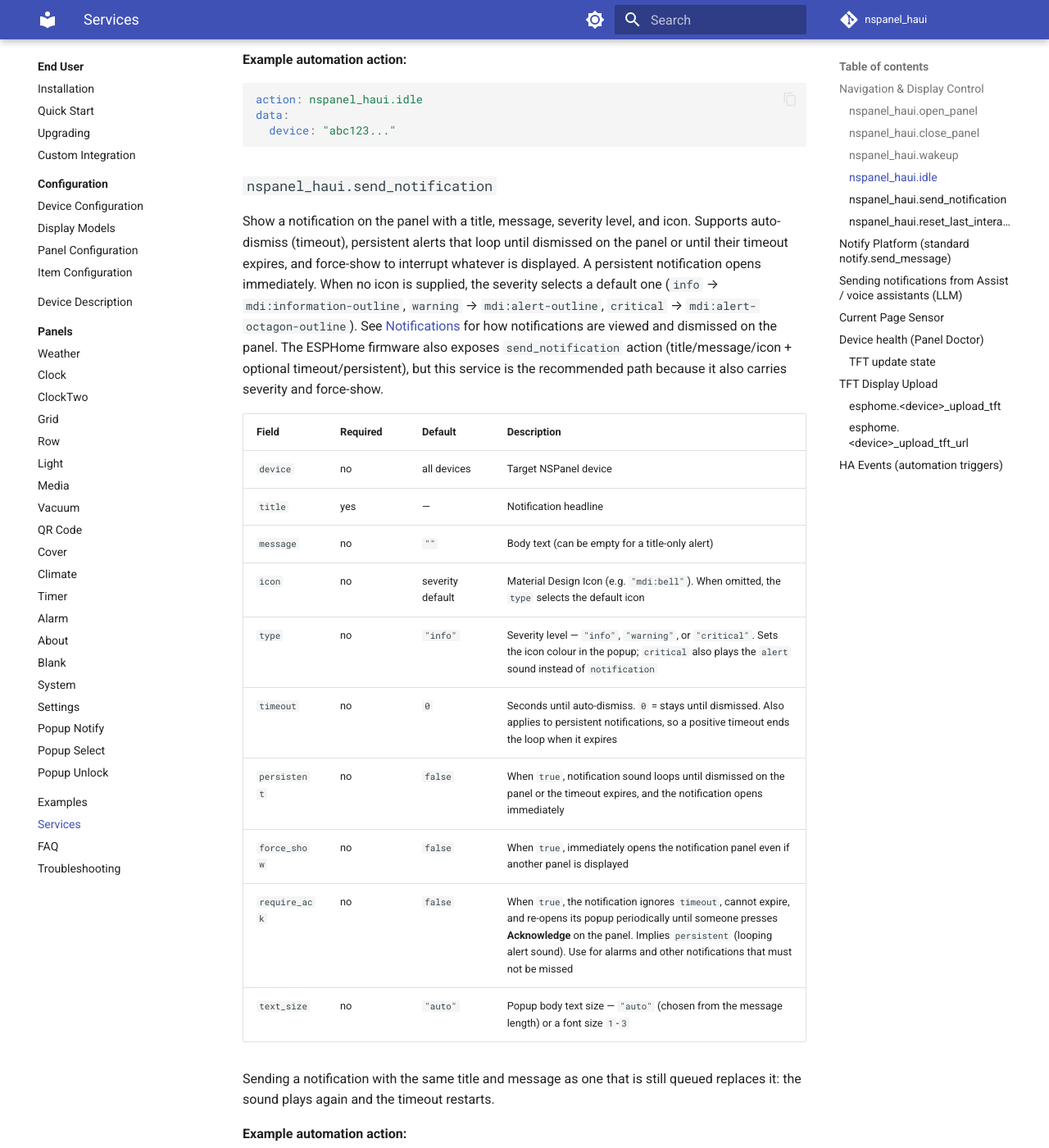
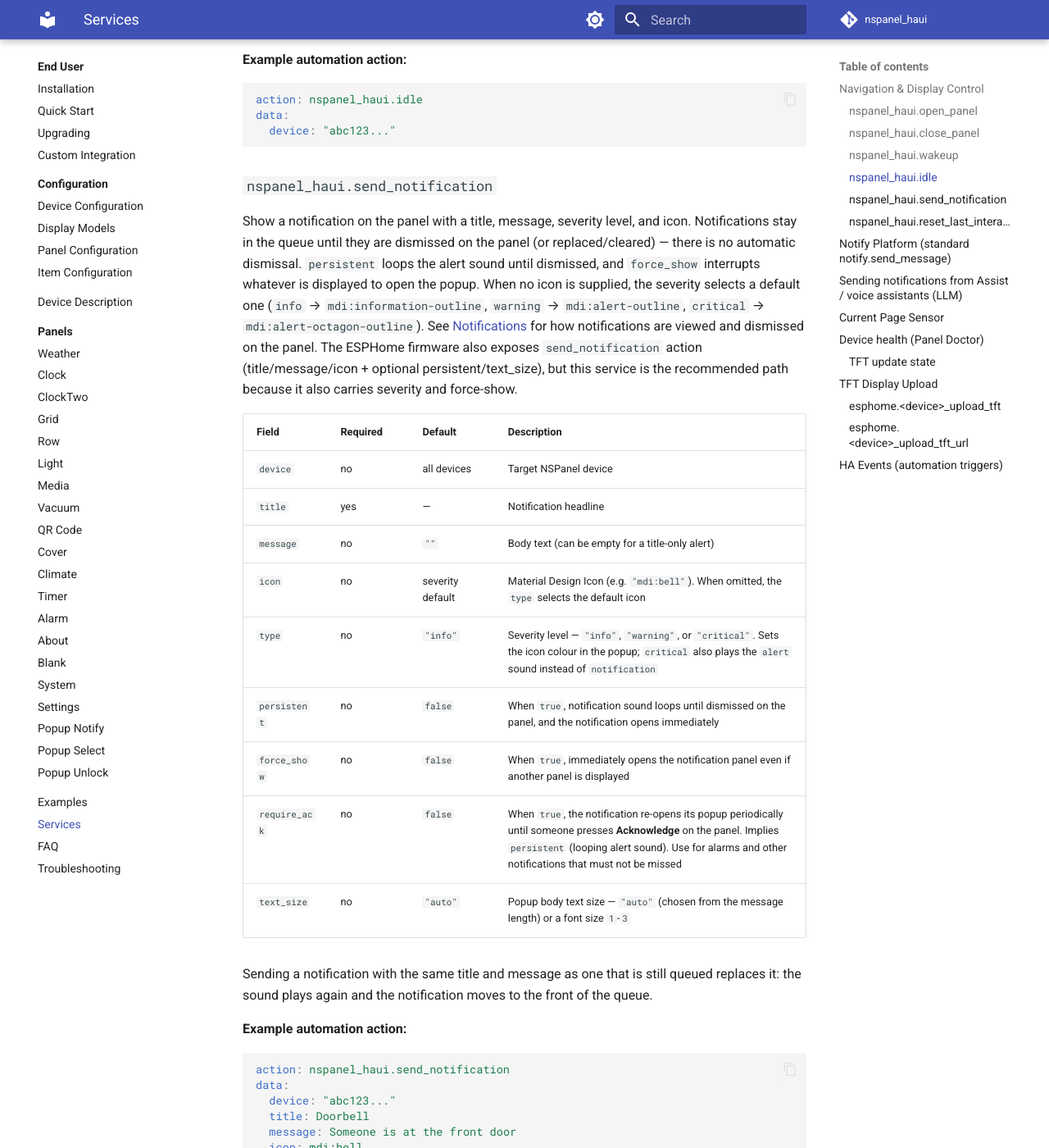
Before and after one commit to happydasch/nspanel_haui, an MkDocs documentation site: the page built from docs/services.md, in a window 1280 px wide and 1400 px high, scrolled down 2217 px. Shown: the whole window at 82% size. Built offline with MkDocs 1.6.1 and Material for MkDocs 9.7.7, drawn with Linux system fonts in a browser that asks for light colours; comment, search, counter and statistics services are not loaded; some of the changed text lies outside the part shown.

Commit message:
Refactor notification handling to remove timeout functionality
- Removed the `timeout` parameter from the notification methods and schemas, ensuring notifications remain until manually dismissed.
- Updated documentation to reflect the changes in notification behavior, emphasizing that notifications do not auto-dismiss.
- Adjusted related service calls and internal logic to accommodate the removal of timeout, including tests and examples.
- Enhanced the notification system to support `require_ack`, which allows critical notifications to re-open until acknowledged.

````diff
--- a/docs/services.md
+++ b/docs/services.md
@@ -104,15 +104,16 @@
 ### `nspanel_haui.send_notification`
 
 Show a notification on the panel with a title, message, severity level, and
-icon.  Supports auto-dismiss (timeout), persistent alerts that loop until
-dismissed on the panel or until their timeout expires, and force-show to
-interrupt whatever is displayed.  A persistent notification opens immediately.
+icon.  Notifications stay in the queue until they are dismissed on the panel
+(or replaced/cleared) — there is no automatic dismissal.  `persistent` loops
+the alert sound until dismissed, and `force_show` interrupts whatever is
+displayed to open the popup.
 When no icon is supplied, the severity selects a default one (`info` →
 `mdi:information-outline`, `warning` → `mdi:alert-outline`, `critical` →
 `mdi:alert-octagon-outline`).
 See [Notifications](device.md#notifications) for how notifications are
 viewed and dismissed on the panel.  The ESPHome firmware also exposes
-`send_notification` action (title/message/icon + optional timeout/persistent), but this service is
+`send_notification` action (title/message/icon + optional persistent/text_size), but this service is
 the recommended path because it also carries severity and force-show.
 
 | Field | Required | Default | Description |
@@ -122,14 +123,14 @@
 | `message` | no | `""` | Body text (can be empty for a title-only alert) |
 | `icon` | no | severity default | Material Design Icon (e.g. `"mdi:bell"`). When omitted, the `type` selects the default icon |
 | `type` | no | `"info"` | Severity level — `"info"`, `"warning"`, or `"critical"`. Sets the icon colour in the popup; `critical` also plays the `alert` sound instead of `notification` |
-| `timeout` | no | `0` | Seconds until auto-dismiss. `0` = stays until dismissed. Also applies to persistent notifications, so a positive timeout ends the loop when it expires |
-| `persistent` | no | `false` | When `true`, notification sound loops until dismissed on the panel or the timeout expires, and the notification opens immediately |
+| `persistent` | no | `false` | When `true`, notification sound loops until dismissed on the panel, and the notification opens immediately |
 | `force_show` | no | `false` | When `true`, immediately opens the notification panel even if another panel is displayed |
-| `require_ack` | no | `false` | When `true`, the notification ignores `timeout`, cannot expire, and re-opens its popup periodically until someone presses **Acknowledge** on the panel. Implies `persistent` (looping alert sound). Use for alarms and other notifications that must not be missed |
+| `require_ack` | no | `false` | When `true`, the notification re-opens its popup periodically until someone presses **Acknowledge** on the panel. Implies `persistent` (looping alert sound). Use for alarms and other notifications that must not be missed |
 | `text_size` | no | `"auto"` | Popup body text size — `"auto"` (chosen from the message length) or a font size `1`-`3` |
 
 Sending a notification with the same title and message as one that is still
-queued replaces it: the sound plays again and the timeout restarts.
+queued replaces it: the sound plays again and the notification moves to the
+front of the queue.
 
 **Example automation action:**
 
@@ -180,7 +180,7 @@
 | `notify.<device_name>_persistent_notification` | Persistent notification (sound loops until dismissed on the panel; opens immediately) |
 
 `notify.send_message` only takes a title and a message, so these entities
-cannot set a timeout, severity, or force-show — use
+cannot set a severity, or force-show — use
 `nspanel_haui.send_notification` for those. When no title is given, "Home Assistant"
 is used. The entities are only created once the device is linked to its ESPHome
 device.
@@ -255,27 +255,16 @@
     default: ""
     selector:
       icon:
-  timeout:
-    name: Display time
-    description: Seconds until the popup dismisses. 0 = stays until dismissed.
-    default: 60
-    selector:
-      number:
-        min: 0
-        max: 3600
-        unit_of_measurement: s
-        mode: box
   persistent:
     name: Loop sound
-    description: Loop the alert sound until dismissed or the timeout expires.
+    description: Loop the alert sound until dismissed.
     default: false
     selector:
       boolean:
   require_ack:
     name: Require acknowledgement
     description: >-
-      Keep reopening the popup until Acknowledge is pressed. Implies persistent
-      and ignores timeout.
+      Keep reopening the popup until Acknowledge is pressed. Implies persistent.
     default: false
     selector:
       boolean:
@@ -301,16 +290,15 @@
         nspanel_devices.salon) }}
       type: "{{ type | default('info') }}"
       icon: "{{ icon | default('') }}"
-      timeout: "{{ timeout | default(60) | int(0) }}"
       persistent: "{{ persistent | default(false) | bool }}"
       require_ack: "{{ require_ack | default(false) | bool }}"
       force_show: "{{ force_show | default(true) | bool }}"
 mode: single
 ```
 
-The service accepts `type`, `icon`, `timeout`, `persistent`, `require_ack` and
-`force_show`, so one script covers the full range of behaviour: a transient
-info popup (the defaults), a warning with a custom icon, or a critical alert
+The service accepts `type`, `icon`, `persistent`, `require_ack` and
+`force_show`, so one script covers the full range of behaviour: an info
+popup (the defaults), a warning with a custom icon, or a critical alert
 that loops the sound and requires acknowledgement. Expose the script to the
 conversation agent; the LLM reads its description and field descriptions when
 deciding how to call it.
@@ -427,7 +415,7 @@
 | Event | Payload | When |
 |-------|---------|------|
 | `nspanel_haui.page_changed` | `device`, `action` (`opened`/`closed`), `panel` (key), `type`, `title`, `page` (Nextion page name) | Whenever a panel is opened through the render pipeline or closed |
-| `nspanel_haui.notification` | `device`, `state` (`added`/`removed`), `title`, `message`, `icon`, `notif_type`, `persistent`, `require_ack`, `timeout` | Whenever a notification is queued or dismissed |
+| `nspanel_haui.notification` | `device`, `state` (`added`/`removed`), `title`, `message`, `icon`, `notif_type`, `persistent`, `require_ack` | Whenever a notification is queued or dismissed |
 | `nspanel_haui.connection_changed` | `device`, `connected` (bool) | Whenever the hub's connection to the panel device changes |
 
 All events carry the device name in `event.data.device`, so a single
````
Also changed, not shown: other parts of docs/services.md (+0 -1 lines), AGENTS.md (+13 -6 lines), CHANGELOG.md (+10 -4 lines), README.md (+19 -5 lines), docs/configuration/panels.md (+1 -1 lines), docs/device.md (+6 -2 lines), docs/esphome.md (+3 -3 lines), docs/upgrading.md (+13 -5 lines), 10 other files.
